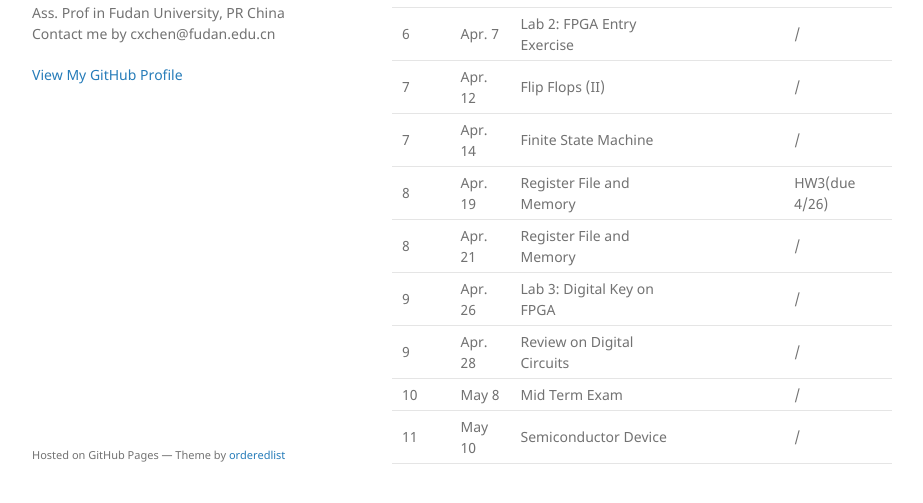
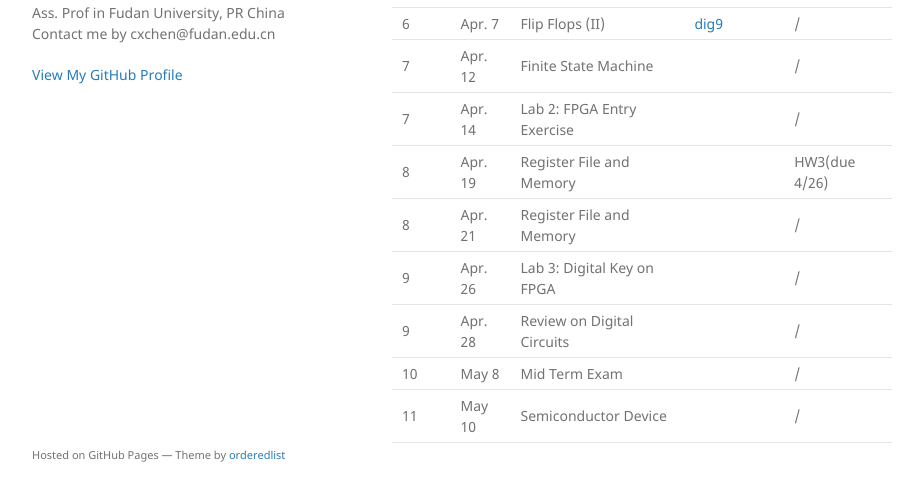
Before and after one commit to cihlab/cihlab.github.io, a Jekyll site: the page built from course/ckt20.md, in a window 1280 px wide and 900 px high, scrolled down 735 px, cut to the strip 366-869 px from the top of the window. Shown: the whole strip, without its empty margins (178-1101 px from the left). Built offline with Jekyll 4.4.1, drawn with Linux system fonts in a browser that asks for light colours; our own code applies the rules of GitHub Pages for plain Markdown files.

Commit message:
Update ckt20.md

```diff
--- a/course/ckt20.md
+++ b/course/ckt20.md
@@ -33,9 +33,9 @@ Time: Monday & Wednsday Morning
 4| Mar. 24 | Verilog (II) & FPGA | [dig6](./cktlec07.pdf) | / |
 5| Mar. 29 | Harzard & Latch| [dig7](./cktlec08.pdf) | / |
 5| Mar. 31 | Flip Flops (I) | [dig8](./cktlec09.pdf) | [HW2](./hw2_2021.pdf) (due 4/07) |
-6| Apr. 7  | Lab 2: FPGA Entry Exercise| | / |
-7| Apr. 12  | Flip Flops (II)| | / |
-7| Apr. 14  | Finite State Machine | | / |
+6| Apr. 7  | Flip Flops (II)| [dig9](./cktlec10.pdf)| / |
+7| Apr. 12  | Finite State Machine | | / |
+7| Apr. 14  | Lab 2: FPGA Entry Exercise | | / |
 8| Apr. 19  | Register File and Memory| | HW3(due 4/26)|
 8| Apr. 21  | Register File and Memory| | / |
 9| Apr. 26  | Lab 3: Digital Key on FPGA| | / |
```
